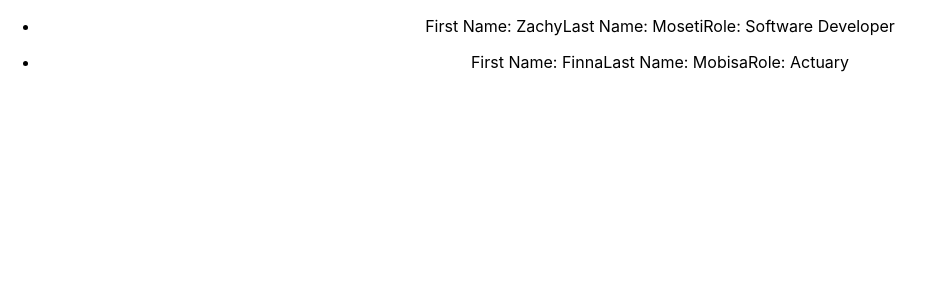
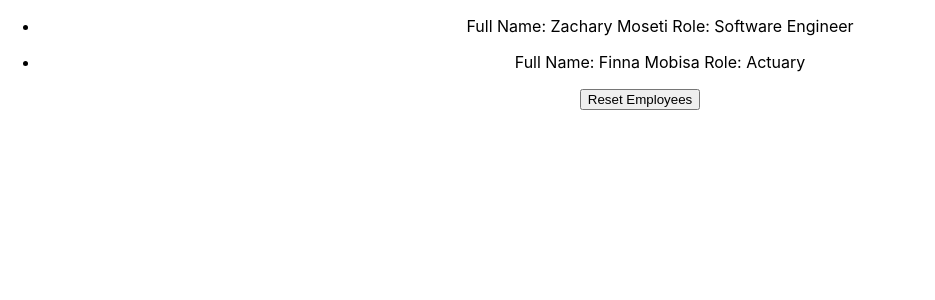
Before and after one commit to ZachyDev/Deep-Dive-ReactJS, a React (Create React App) app in the folder app/: page / in a window 1280 px wide. Shown: the top 300 px of the page, without its empty margins (0-935 px from the left). Built offline with nearby package versions, Linux system fonts and the light colour scheme.

Commit message:
created Staff context and passed down thw data to Staff component

```diff
--- a/app/src/App.js
+++ b/app/src/App.js
@@ -1,13 +1,13 @@
 import './App.css';
-import Users from './components/Users';
-import UsersContextProvider from './contexts/UsersContext';
+import StaffContextProvider from './contexts/StaffContext';
+import Staff from './components/Staff';
 
 function App() {
   return (
     <div className="App">
-     <UsersContextProvider>
-        <Users />
-     </UsersContextProvider>
+     <StaffContextProvider>
+      <Staff />
+     </StaffContextProvider>
     </div>
   );
 }
--- /dev/null
+++ b/app/src/components/Staff.js
@@ -0,0 +1,20 @@
+import React, {useContext} from 'react'
+import { StaffContext } from '../contexts/StaffContext'
+
+function Staff() {
+    const {staff,resetList} = useContext(StaffContext)
+  return (
+    <div>
+        {staff.map((member) => {
+            return(
+                <ul>
+                    <li id={member.id}>Full Name: {member.fullName} Role: {member.position}</li>
+                </ul>
+            )
+        })}
+        <button onClick={resetList}>Reset Employees</button>
+    </div>
+  )
+}
+
+export default Staff
--- /dev/null
+++ b/app/src/contexts/StaffContext.js
@@ -0,0 +1,31 @@
+import React, { createContext,useState } from 'react'
+
+// create context
+export const StaffContext = createContext();
+
+function StaffContextProvider(props) {
+  const [staff,setStaff] = useState([
+    {
+        id: 1,
+        fullName: 'Zachary Moseti',
+        position: 'Software Engineer'
+    },
+    {
+        id: 2,
+        fullName: 'Finna Mobisa',
+        position: 'Actuary'
+    }
+  ])
+  const resetList = () => {
+    setStaff([])
+  }
+  return (
+    <>
+    <StaffContext.Provider value={{staff,resetList}}>
+        { props.children }
+    </StaffContext.Provider>
+    </>
+  )
+}
+
+export default StaffContextProvider
```
